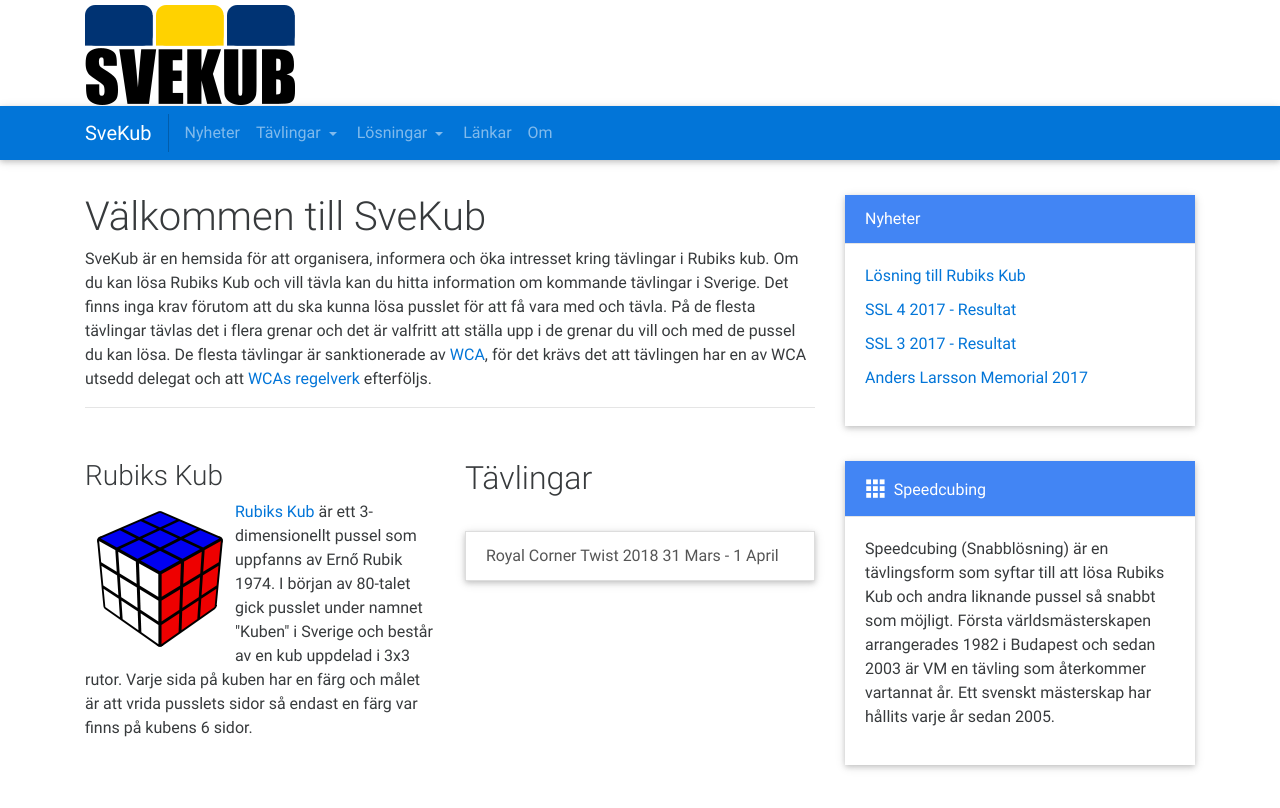
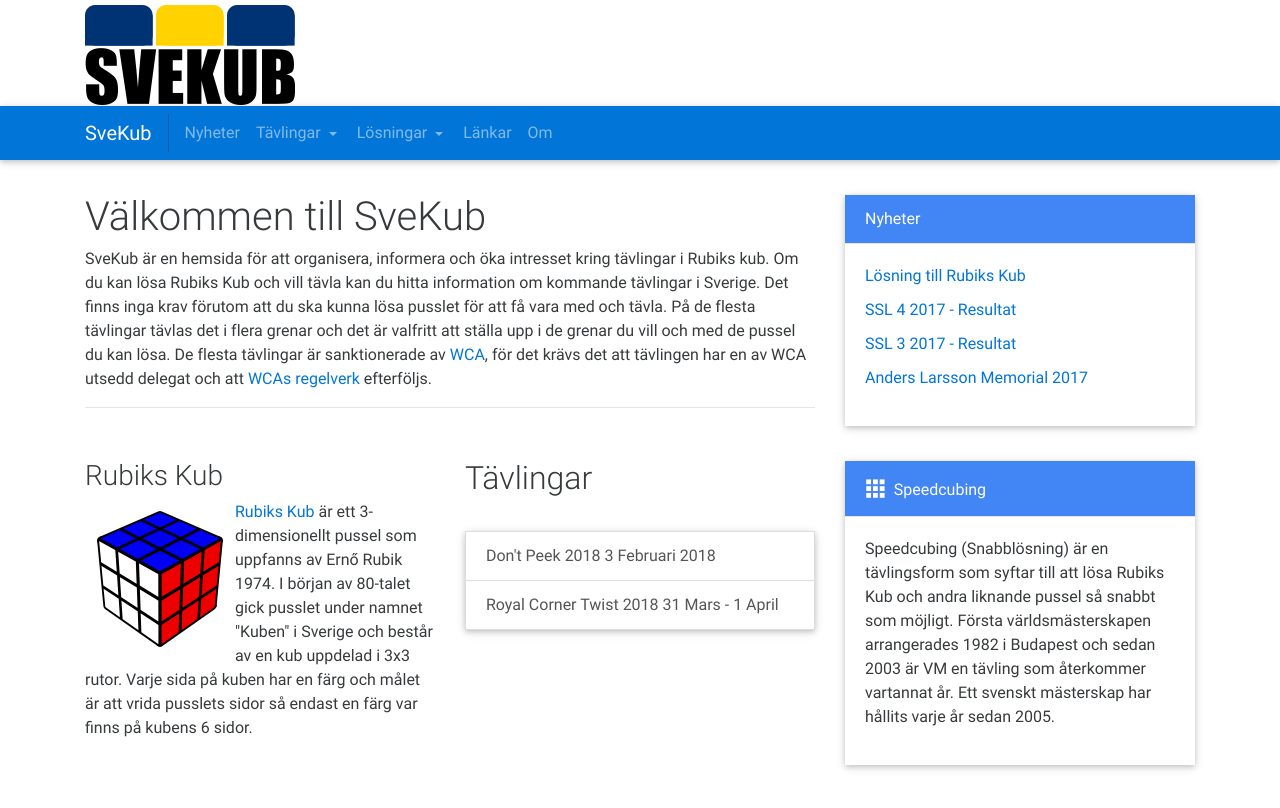
Before and after one commit to SveKub/SveKubOldSite, a Jekyll site: the page built from index.html, in a window 1280 px wide and 900 px high, cut to the strip 0-808 px from the top of the window. Built offline with Jekyll 4.4.1, drawn with Linux system fonts in a browser that asks for light colours; nearby versions of some CDN libraries.

Commit message:
tävlingar

```diff
--- a/_data/tavlingar.yml
+++ b/_data/tavlingar.yml
@@ -1,3 +1,6 @@
+- namn: Don't Peek 2018
+  url: https://www.worldcubeassociation.org/competitions/DontPeek2018
+  datum: 3 Februari 2018
 - namn: Royal Corner Twist 2018
   url: https://www.worldcubeassociation.org/competitions/RoyalCornerTwist2018
   datum: 31 Mars - 1 April
```
